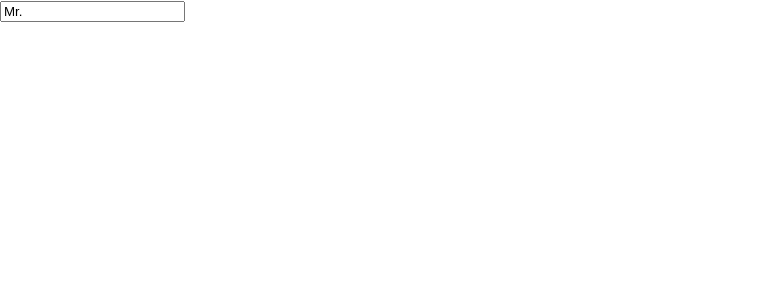
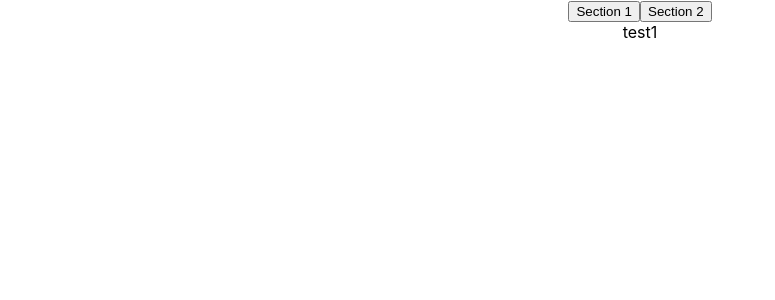
Before and after one commit to qkreltms/react-hooks, a React (Create React App) app: page / in a window 1280 px wide. Shown: the top 300 px of the page, without its empty margins (0-775 px from the left). Built offline with nearby package versions, Linux system fonts and the light colour scheme.

Commit message:
update: useTab

```diff
--- a/src/App.tsx
+++ b/src/App.tsx
@@ -1,26 +1,39 @@
 import React, { useState } from 'react';
 import './App.css';
 
-const useInput = (initValue: string, validator?: (value: string) => boolean) => {
-  const [value, setValue] = useState<string>(initValue)
-  const onChange = (event: React.ChangeEvent<HTMLInputElement>) => {
-    const { target: { value } } = event; //event안의 target 속성안의 value를 가져옴
-    let willUpdate = true;
-    if (typeof validator === "function") {
-      willUpdate = validator(value);
-    }
-    if (willUpdate) setValue(value);
-  }
-  return { value, onChange }
+interface Content {
+  tab: string,
+  content: string
 }
 
-const App = () => {
-  const checkEmail = (value: string) => value.includes("@")
-  const name = useInput("Mr. ", checkEmail);
+const contents: Array<Content> = [
+  {
+    tab: "Section 1",
+    content: "test1"
+  },
+  {
+    tab: "Section 2",
+    content: "test2"
+  },
+]
 
+const useTabs = (init: any, allTabs: Array<Content> = []): { currentItem: Content, changeItem: React.Dispatch<number> } => {
+  const [currentIndex, setCurrentIndex] = useState<number>(init);
+  return {
+    currentItem: allTabs[currentIndex],
+    changeItem: setCurrentIndex
+  }
+}
+const App: React.FC = () => {
+  const { currentItem, changeItem } = useTabs(0, contents)
   return (
     <>
-      <input placeholder="Name" value={name.value} onChange={name.onChange} />
+      <div className="App">
+        {contents.map((content: Content, index: number) => (
+          <button key={index} onClick={() => changeItem(index)}>{content.tab}</button>
+        ))}
+        <div>{currentItem.content}</div>
+      </div>
     </>
   )
 }
```
